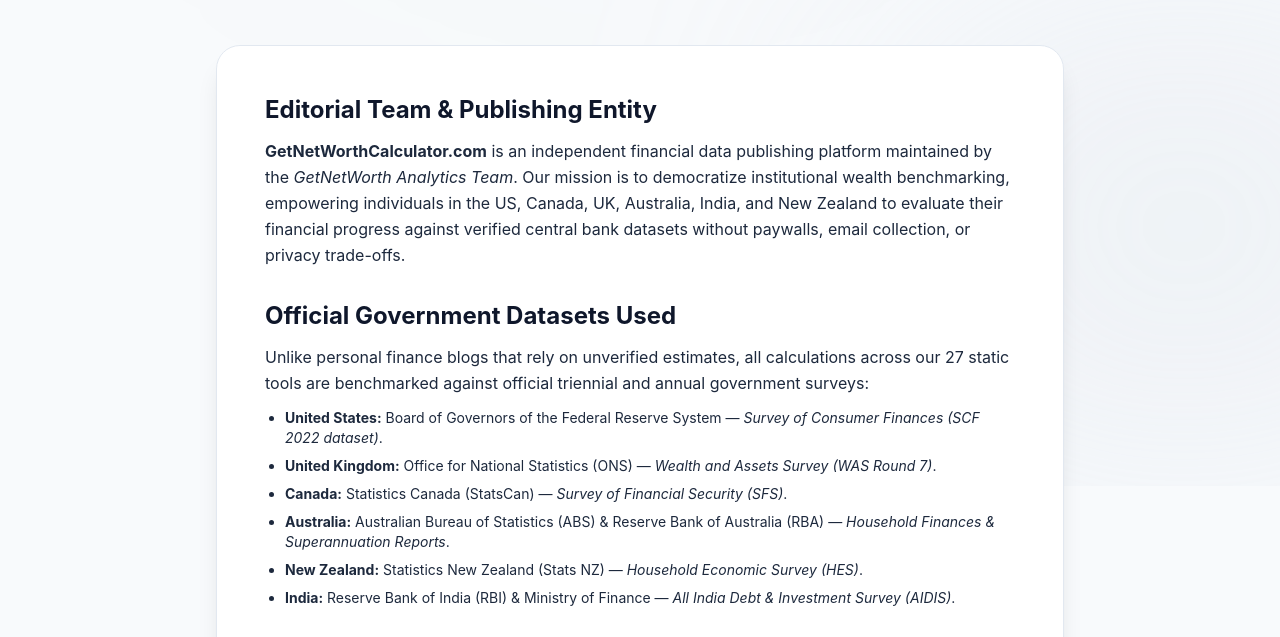
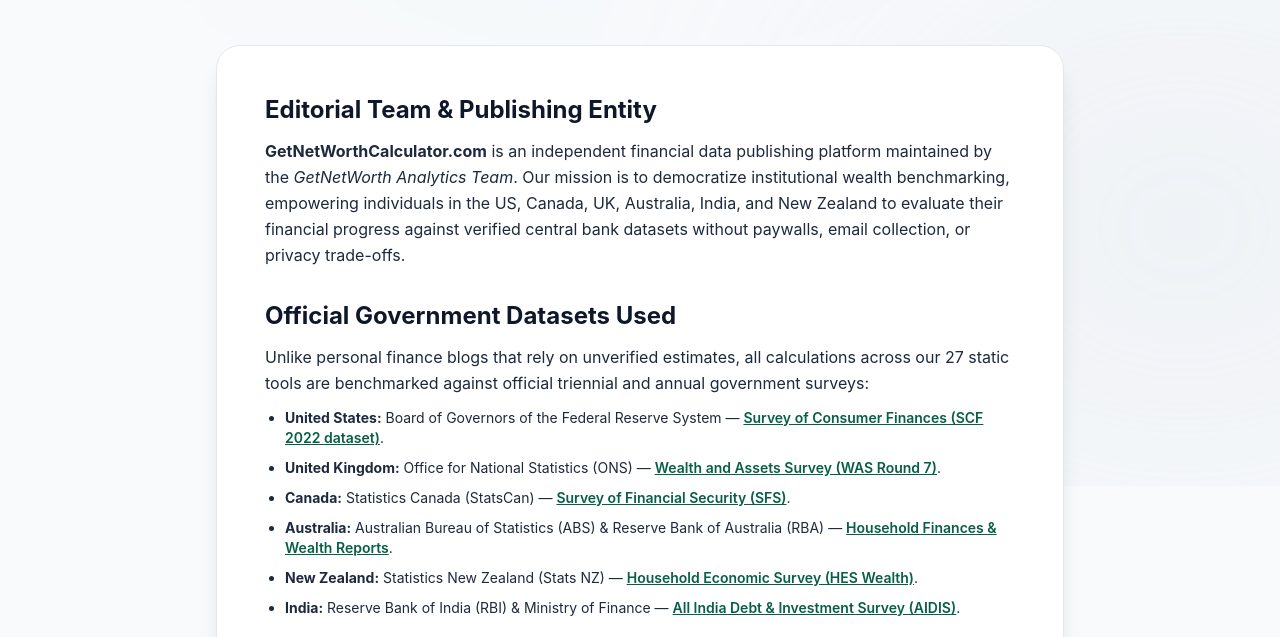
Before and after one commit to 21yash24/net-worth-calculator, an Astro site: page /about in a window 1280 px wide. Shown: the part 314-951 px from the top of the page. Built offline with nearby package versions, Linux system fonts and the light colour scheme; Astro itself is replaced by a stand-in of ours.

Commit message:
docs(eat): add official government citation links (federalreserve.gov, ons.gov.uk, statcan, rbi) to verify data integrity

```diff
--- a/src/pages/about.astro
+++ b/src/pages/about.astro
@@ -45,13 +45,13 @@
 				<p>
 					Unlike personal finance blogs that rely on unverified estimates, all calculations across our 27 static tools are benchmarked against official triennial and annual government surveys:
 				</p>
-				<ul class="list-disc pl-5 space-y-2 text-sm">
-					<li><strong>United States:</strong> Board of Governors of the Federal Reserve System — <em>Survey of Consumer Finances (SCF 2022 dataset)</em>.</li>
-					<li><strong>United Kingdom:</strong> Office for National Statistics (ONS) — <em>Wealth and Assets Survey (WAS Round 7)</em>.</li>
-					<li><strong>Canada:</strong> Statistics Canada (StatsCan) — <em>Survey of Financial Security (SFS)</em>.</li>
-					<li><strong>Australia:</strong> Australian Bureau of Statistics (ABS) &amp; Reserve Bank of Australia (RBA) — <em>Household Finances &amp; Superannuation Reports</em>.</li>
-					<li><strong>New Zealand:</strong> Statistics New Zealand (Stats NZ) — <em>Household Economic Survey (HES)</em>.</li>
-					<li><strong>India:</strong> Reserve Bank of India (RBI) &amp; Ministry of Finance — <em>All India Debt &amp; Investment Survey (AIDIS)</em>.</li>
+				<ul class="list-disc pl-5 space-y-2.5 text-sm">
+					<li><strong>United States:</strong> Board of Governors of the Federal Reserve System — <a href="https://www.federalreserve.gov/econres/scfindex.htm" target="_blank" rel="noopener noreferrer" class="text-emerald-600 dark:text-emerald-400 font-semibold underline hover:text-emerald-700">Survey of Consumer Finances (SCF 2022 dataset)</a>.</li>
+					<li><strong>United Kingdom:</strong> Office for National Statistics (ONS) — <a href="https://www.ons.gov.uk/peoplepopulationandcommunity/personalandhouseholdfinances/incomeandwealth" target="_blank" rel="noopener noreferrer" class="text-emerald-600 dark:text-emerald-400 font-semibold underline hover:text-emerald-700">Wealth and Assets Survey (WAS Round 7)</a>.</li>
+					<li><strong>Canada:</strong> Statistics Canada (StatsCan) — <a href="https://www.statcan.gc.ca/en/subjects-start/income_pensions_spending_and_wealth" target="_blank" rel="noopener noreferrer" class="text-emerald-600 dark:text-emerald-400 font-semibold underline hover:text-emerald-700">Survey of Financial Security (SFS)</a>.</li>
+					<li><strong>Australia:</strong> Australian Bureau of Statistics (ABS) &amp; Reserve Bank of Australia (RBA) — <a href="https://www.abs.gov.au/statistics/economy/finance/household-income-and-wealth-australia" target="_blank" rel="noopener noreferrer" class="text-emerald-600 dark:text-emerald-400 font-semibold underline hover:text-emerald-700">Household Finances &amp; Wealth Reports</a>.</li>
+					<li><strong>New Zealand:</strong> Statistics New Zealand (Stats NZ) — <a href="https://www.stats.govt.nz/topics/wealth" target="_blank" rel="noopener noreferrer" class="text-emerald-600 dark:text-emerald-400 font-semibold underline hover:text-emerald-700">Household Economic Survey (HES Wealth)</a>.</li>
+					<li><strong>India:</strong> Reserve Bank of India (RBI) &amp; Ministry of Finance — <a href="https://rbi.org.in/" target="_blank" rel="noopener noreferrer" class="text-emerald-600 dark:text-emerald-400 font-semibold underline hover:text-emerald-700">All India Debt &amp; Investment Survey (AIDIS)</a>.</li>
 				</ul>
 			</section>
 
--- a/src/pages/index.astro
+++ b/src/pages/index.astro
@@ -409,7 +409,7 @@
 					How US Household Net Worth is Distributed in 2026: The Comprehensive Analysis
 				</h2>
 				<p class="text-base text-slate-700 dark:text-slate-300">
-					Understanding your financial standing requires measuring your assets and liabilities against verified empirical data rather than social media anecdotes. In the United States, the benchmark gold standard for household wealth is the <strong>Federal Reserve Board’s Survey of Consumer Finances (SCF)</strong>. Released every three years and adjusted for inflation, this survey evaluates over 6,000 statistically representative American families to construct a complete map of assets, liabilities, retirement savings, real estate equity, and consumer obligations.
+					Understanding your financial standing requires measuring your assets and liabilities against verified empirical data rather than social media anecdotes. In the United States, the benchmark gold standard for household wealth is the <a href="https://www.federalreserve.gov/econres/scfindex.htm" target="_blank" rel="noopener noreferrer" class="text-emerald-700 dark:text-emerald-400 font-semibold underline hover:text-emerald-600">Federal Reserve Board’s Survey of Consumer Finances (SCF)</a>. Released every three years and adjusted for inflation, this survey evaluates over 6,000 statistically representative American families to construct a complete map of assets, liabilities, retirement savings, real estate equity, and consumer obligations.
 				</p>
 				<p class="text-base text-slate-700 dark:text-slate-300">
 					Net worth is defined mathematically as <strong>Total Assets minus Total Liabilities</strong>. While simple in concept, how wealth accumulates across different decades of life reveals dramatic exponential compounding, shifts in asset allocation, and the critical distinction between liquid investable wealth and illiquid primary home equity.
```
